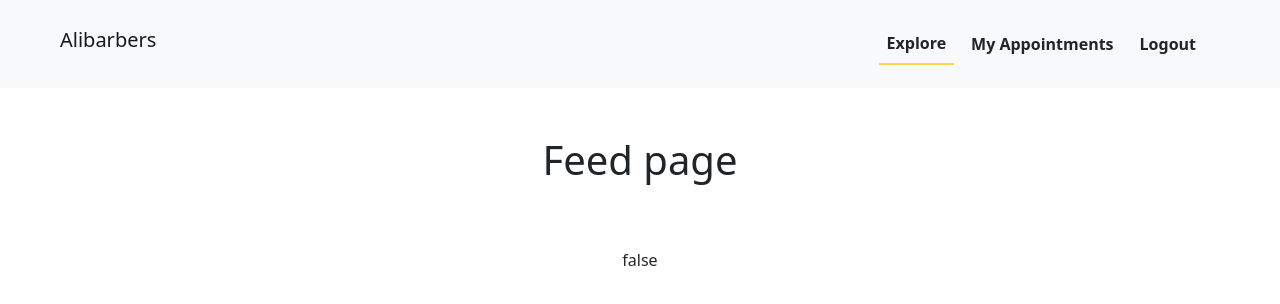
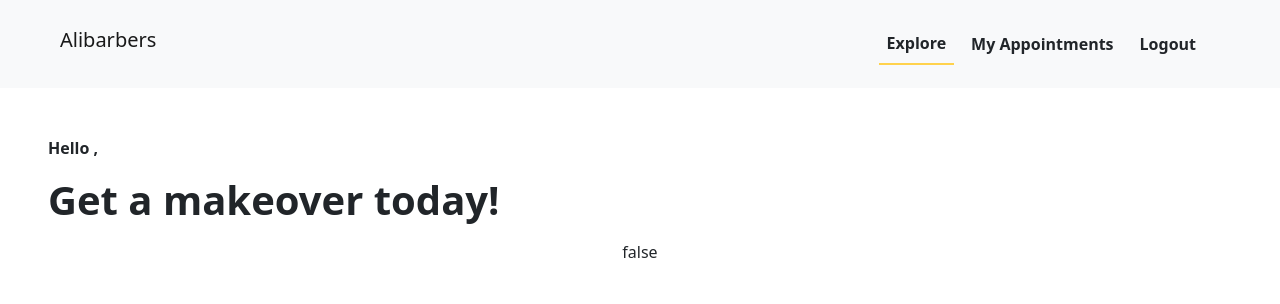
Before and after one commit to ZhiAnYuen/Alibarbers, a Vue app: page /feed in a window 1280 px wide. Shown: the top 304 px of the page. Built offline with nearby package versions, Linux system fonts and the light colour scheme; no server answers; sample sign-in values are in the browser's storage.

Commit message:
Add header to feed page

```diff
--- a/package.json
+++ b/package.json
@@ -11,6 +11,7 @@
     "bootstrap": "^5.2.2",
     "firebase": "^9.11.0",
     "pinia": "^2.0.23",
+    "pinia-plugin-persistedstate": "^2.3.0",
     "vue": "^3.2.38",
     "vue-router": "^4.1.5"
   },
--- a/src/components/FeedBody.vue
+++ b/src/components/FeedBody.vue
@@ -1,5 +1,6 @@
 <template>
-  <h1 class="text-center p-5">Feed page</h1>
+  <p class="text-start ms-5 mt-5 fw-semibold">Hello {{ name }},</p>
+  <h1 class="text-start ms-5 fw-semibold">Get a makeover today!</h1>
   <p class="text-center">{{ name }}</p>
   <p class="text-center">{{ email }}</p>
   <p class="text-center">{{ isLoggedIn }}</p>
--- a/src/main.js
+++ b/src/main.js
@@ -4,10 +4,13 @@ import router from "./router";
 import "bootstrap/dist/css/bootstrap.min.css";
 import "./firebase";
 import { createPinia } from "pinia";
+import piniaPluginPersistedstate from "pinia-plugin-persistedstate";
 
 const app = createApp(App);
 
 const pinia = createPinia();
+
+pinia.use(piniaPluginPersistedstate);
 
 app.use(pinia);
 
--- a/src/stores/users.js
+++ b/src/stores/users.js
@@ -20,4 +20,5 @@ export const useUserStore = defineStore("user", {
       this.$reset();
     },
   },
+  persist: true,
 });
--- a/src/views/FeedView.vue
+++ b/src/views/FeedView.vue
@@ -13,3 +13,9 @@ export default {
   },
 };
 </script>
+
+<style lang="scss" scoped>
+// main {
+//   background-color: $pastel-yellow;
+// }
+</style>
```
Also changed, not shown: 1 other file (tests, documents, lock files or other folders).
